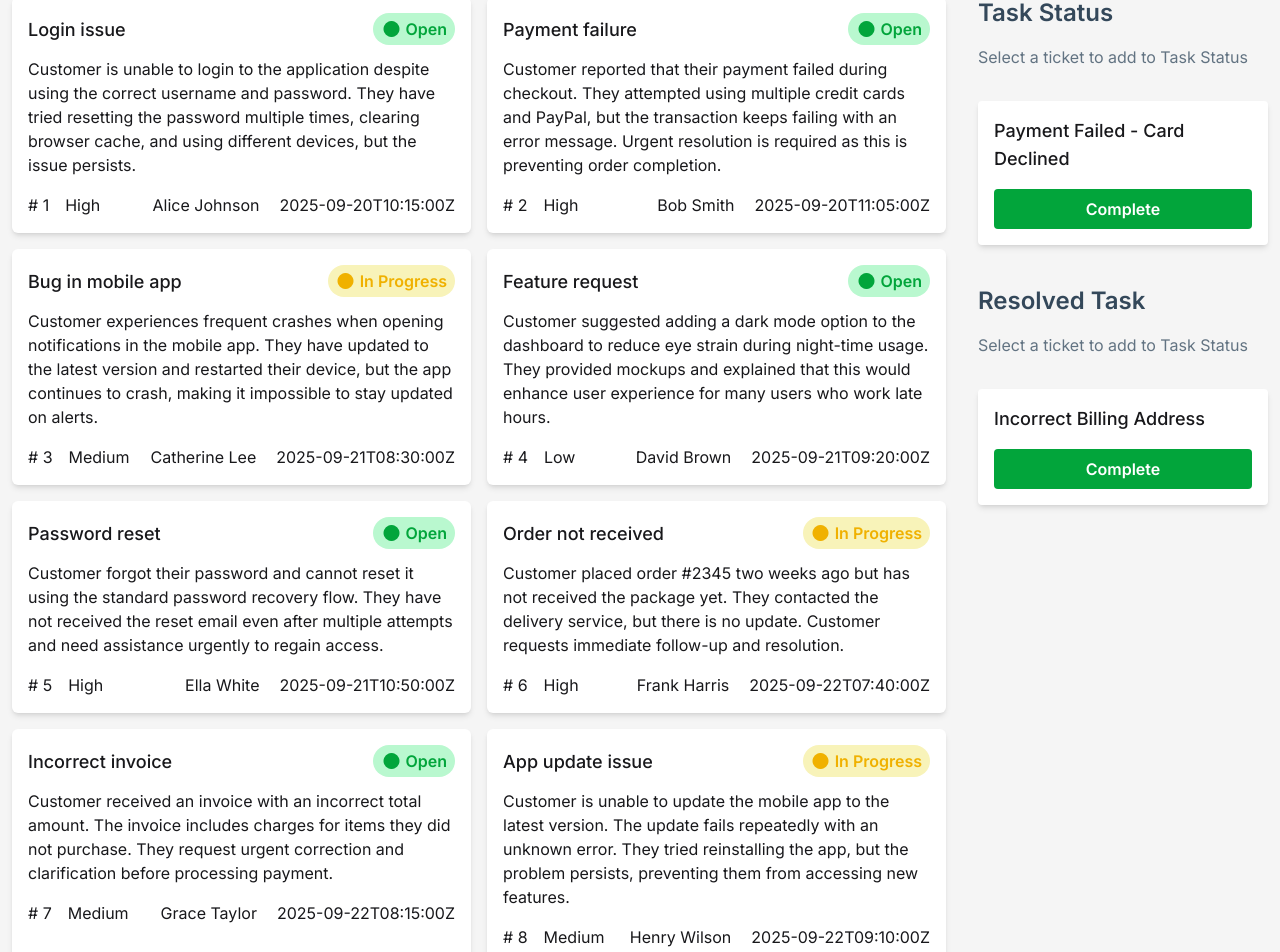
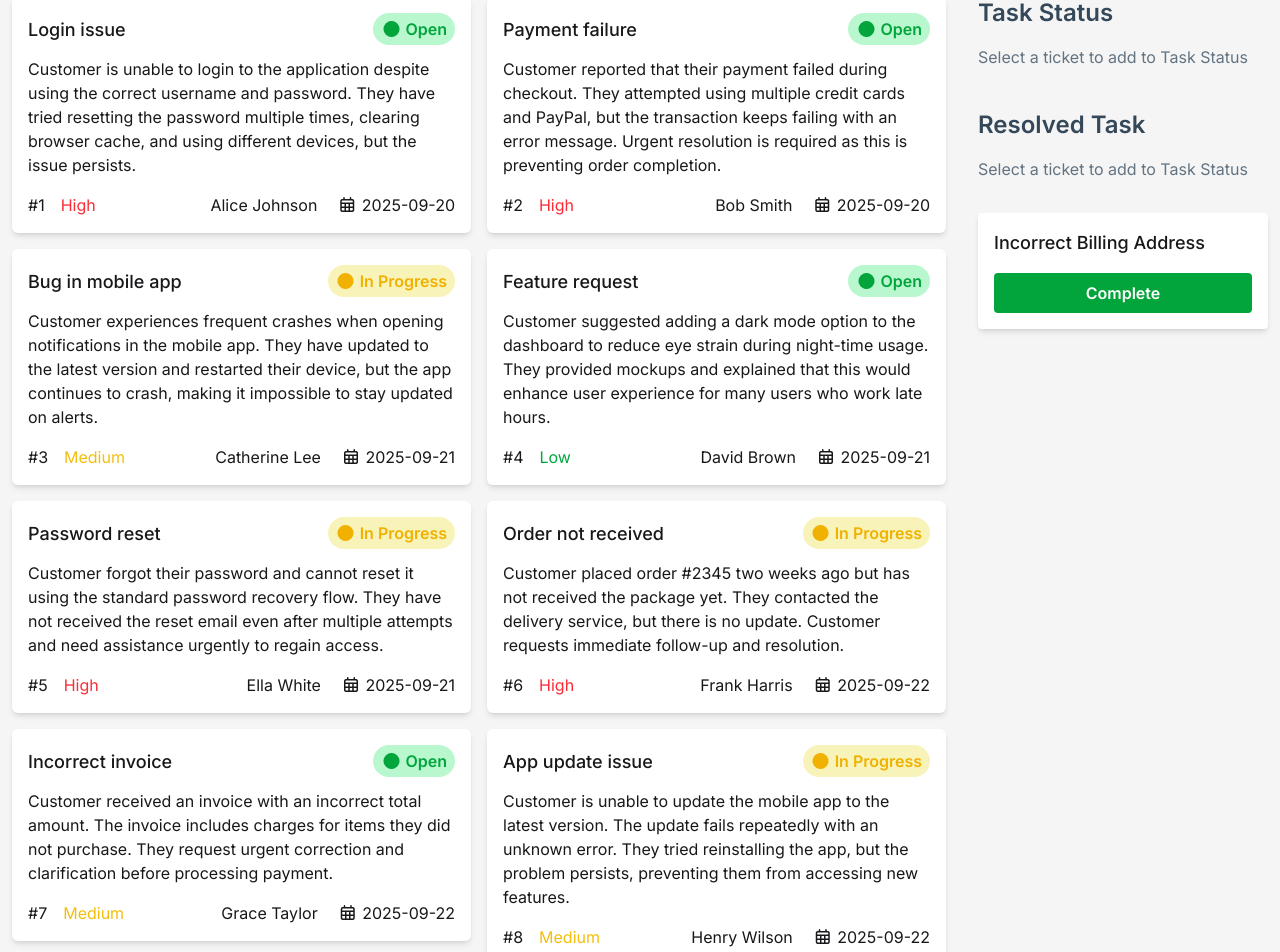
Before and after one commit to shahadat-web-dev/Assingment-7, a React (Vite) app: page / in a window 1280 px wide. Shown: the part 581-1533 px from the top of the page. Built offline with nearby package versions, Linux system fonts and the light colour scheme.

Commit message:
card function add and alear done

```diff
--- a/package.json
+++ b/package.json
@@ -13,6 +13,7 @@
     "@tailwindcss/vite": "^4.1.13",
     "react": "^19.1.1",
     "react-dom": "^19.1.1",
+    "react-toastify": "^11.0.5",
     "tailwindcss": "^4.1.13"
   },
   "devDependencies": {
--- a/public/tickets.json
+++ b/public/tickets.json
@@ -6,7 +6,7 @@
     "customer": "Alice Johnson",
     "priority": "High",
     "status": "Open",
-    "createdAt": "2025-09-20T10:15:00Z"
+    "createdAt": "2025-09-20"
   },
   {
     "id": 2,
@@ -15,7 +15,7 @@
     "customer": "Bob Smith",
     "priority": "High",
     "status": "Open",
-    "createdAt": "2025-09-20T11:05:00Z"
+    "createdAt": "2025-09-20"
   },
   {
     "id": 3,
@@ -24,7 +24,7 @@
     "customer": "Catherine Lee",
     "priority": "Medium",
     "status": "In Progress",
-    "createdAt": "2025-09-21T08:30:00Z"
+    "createdAt": "2025-09-21"
   },
   {
     "id": 4,
@@ -33,7 +33,7 @@
     "customer": "David Brown",
     "priority": "Low",
     "status": "Open",
-    "createdAt": "2025-09-21T09:20:00Z"
+    "createdAt": "2025-09-21"
   },
   {
     "id": 5,
@@ -41,8 +41,8 @@
     "description": "Customer forgot their password and cannot reset it using the standard password recovery flow. They have not received the reset email even after multiple attempts and need assistance urgently to regain access.",
     "customer": "Ella White",
     "priority": "High",
-    "status": "Open",
-    "createdAt": "2025-09-21T10:50:00Z"
+    "status": "In Progress",
+    "createdAt": "2025-09-21"
   },
   {
     "id": 6,
@@ -51,7 +51,7 @@
     "customer": "Frank Harris",
     "priority": "High",
     "status": "In Progress",
-    "createdAt": "2025-09-22T07:40:00Z"
+    "createdAt": "2025-09-22"
   },
   {
     "id": 7,
@@ -60,7 +60,7 @@
     "customer": "Grace Taylor",
     "priority": "Medium",
     "status": "Open",
-    "createdAt": "2025-09-22T08:15:00Z"
+    "createdAt": "2025-09-22"
   },
   {
     "id": 8,
@@ -69,7 +69,7 @@
     "customer": "Henry Wilson",
     "priority": "Medium",
     "status": "In Progress",
-    "createdAt": "2025-09-22T09:10:00Z"
+    "createdAt": "2025-09-22"
   },
   {
     "id": 9,
@@ -78,7 +78,7 @@
     "customer": "Isabella Martinez",
     "priority": "Low",
     "status": "Open",
-    "createdAt": "2025-09-23T06:45:00Z"
+    "createdAt": "2025-09-23"
   },
   {
     "id": 10,
@@ -86,8 +86,8 @@
     "description": "Customer cancelled their order but has not received a refund. They have checked their bank account and transaction history but found no refund. They request a status update and immediate processing of the refund.",
     "customer": "Jack Robinson",
     "priority": "High",
-    "status": "In Progress",
-    "createdAt": "2025-09-23T07:25:00Z"
+    "status": "Open",
+    "createdAt": "2025-09-23"
   },
   {
     "id": 11,
@@ -96,7 +96,7 @@
     "customer": "Karen Clark",
     "priority": "High",
     "status": "In Progress",
-    "createdAt": "2025-09-23T08:00:00Z"
+    "createdAt": "2025-09-23"
   },
   {
     "id": 12,
@@ -105,7 +105,7 @@
     "customer": "Liam Lewis",
     "priority": "Medium",
     "status": "Open",
-    "createdAt": "2025-09-24T05:30:00Z"
+    "createdAt": "2025-09-24"
   },
   {
     "id": 13,
@@ -114,7 +114,7 @@
     "customer": "Mia Walker",
     "priority": "Low",
     "status": "In Progress",
-    "createdAt": "2025-09-24T06:10:00Z"
+    "createdAt": "2025-09-24"
   },
   {
     "id": 14,
@@ -123,7 +123,7 @@
     "customer": "Noah Hall",
     "priority": "Medium",
     "status": "In Progress",
-    "createdAt": "2025-09-24T07:45:00Z"
+    "createdAt": "2025-09-24"
   },
   {
     "id": 15,
@@ -132,6 +132,6 @@
     "customer": "Olivia Allen",
     "priority": "Low",
     "status": "Open",
-    "createdAt": "2025-09-25T06:50:00Z"
+    "createdAt": "2025-09-25"
   }
 ]
--- a/src/App.jsx
+++ b/src/App.jsx
@@ -1,18 +1,23 @@
 
-import { Suspense, } from 'react'
+import { Suspense, useState, } from 'react'
 import './App.css'
 import Counter_Box from './components/Counter_Box'
 import Customer_ticket from './components/Customer_ticket'
 import Footer from './components/Footer'
 import Navber from './components/Navber'
-
+ import { ToastContainer } from 'react-toastify';
 const fetchLoad = async () => {
   const result = await fetch('/tickets.json');
   return result.json();
 }
 
+
+
 function App() {
   const fetchPromise = fetchLoad();
+
+  const [ticketSelect, setTicketSelect] = useState([]);
+  // console.log(ticketSelect);
 
 
 
@@ -21,16 +26,16 @@ function App() {
 
       <Navber />
 
-      <Counter_Box />
+      <Counter_Box ticketSelect={ticketSelect} />
 
       <Suspense fallback={<div className='flex justify-center'>
       <span className="loading loading-bars loading-xl"></span>
       </div>}>
-        <Customer_ticket fetchPromise={fetchPromise} />
+        <Customer_ticket ticketSelect={ticketSelect} fetchPromise={fetchPromise} setTicketSelect={setTicketSelect} />
       </Suspense>
 
       <Footer />
-
+  <ToastContainer></ToastContainer>
     </>
   )
 }
--- a/src/components/Counter_Box.jsx
+++ b/src/components/Counter_Box.jsx
@@ -1,7 +1,7 @@
 
 import bgleft from '../assets/bgleft.png'
 import bgright from '../assets/bgright.png'
-const Counter_Box = () => {
+const Counter_Box = ({ticketSelect}) => {
 
   return (
 
@@ -15,7 +15,7 @@ const Counter_Box = () => {
             <div className='  flex items-center justify-center flex-col'>
 
               <h1 className='text-[24px]'>In-Progress</h1>
-              <p className='text-[60px] font-bold'>0</p>
+              <p className='text-[60px] font-bold'>{ticketSelect.length}</p>
             </div>
 
 
--- a/src/components/Customer_ticket.jsx
+++ b/src/components/Customer_ticket.jsx
@@ -4,7 +4,7 @@ import Task_status from "./Task_status";
 import Resolved_task from "./Resolved_task";
 
 
-const Customer_ticket = ({ fetchPromise }) => {
+const Customer_ticket = ({ fetchPromise,setTicketSelect,ticketSelect }) => {
   const initialData = use(fetchPromise);
   // console.log(initialData);
 
@@ -16,12 +16,12 @@ const Customer_ticket = ({ fetchPromise }) => {
 
         {/* Ticket */}
 
-        <Ticket initialData={initialData}></Ticket>
+        <Ticket initialData={initialData} ticketSelect={ticketSelect} setTicketSelect={setTicketSelect}></Ticket>
 
         {/* status */}
         <div className="grid col-span-1">
           <div>
-            <Task_status />
+            <Task_status ticketSelect={ticketSelect} setTicketSelect={setTicketSelect} />
 
             <Resolved_task />
 
--- /dev/null
+++ b/src/components/Status_Card.jsx
@@ -0,0 +1,21 @@
+
+
+const Status_Card = ({eachTicket}) => {
+
+  return (
+    <div>
+
+         <div className="bg-white p-4 mt-8 shadow-md rounded-sm">
+        <h2 className="text-lg font-medium">{eachTicket.title}</h2>
+        <div className="flex justify-center pt-4">
+          <button className="bg-[#02A53B] w-full py-2 font-semibold rounded-sm text-white">Complete</button>
+        </div>
+      </div>
+
+
+
+    </div>
+  );
+};
+
+export default Status_Card;
--- a/src/components/Task_status.jsx
+++ b/src/components/Task_status.jsx
@@ -1,6 +1,7 @@
+import Status_Card from "./Status_Card";
 
 
-const Task_status = () => {
+const Task_status = ({ ticketSelect}) => {
   return (
     <div>
 
@@ -9,12 +10,11 @@ const Task_status = () => {
         <p className="text-[#627382] pt-4">Select a ticket to add to Task Status</p>
       </div>
 
-      <div className="bg-white p-4 mt-8 shadow-md rounded-sm">
-        <h2 className="text-lg font-medium">Payment Failed - Card Declined</h2>
-        <div className="flex justify-center pt-4">
-          <button className="bg-[#02A53B] w-full py-2 font-semibold rounded-sm text-white">Complete</button>
-        </div>
-      </div>
+       <div>
+        {
+           ticketSelect.map(eachTicket => <Status_Card eachTicket={eachTicket}></Status_Card>)
+        }
+       </div>
 
     </div>
 
--- a/src/components/Ticket.jsx
+++ b/src/components/Ticket.jsx
@@ -1,11 +1,8 @@
-import { useState } from "react";
+import Ticket_Card from "./Ticket_Card";
 
 
 
-const Ticket = ({initialData}) => {
-
-  const [count, setCount] = useState(initialData);
-  // console.log(count);
+const Ticket = ({initialData, ticketSelect, setTicketSelect}) =>{
 
 
 
@@ -16,40 +13,11 @@ const Ticket = ({initialData}) => {
     <div className="grid md:col-span-3 md:grid-cols-2 grid-cols-1 gap-4 ">
 
           {
-            count.map(data => {
-              // console.log(data);
 
-              return (<div key={data.id} className="shadow-md rounded-md cursor-pointer bg-white p-4">
+            initialData.map(data => (<Ticket_Card setTicketSelect={setTicketSelect} ticketSelect={ticketSelect} data={data}></Ticket_Card>))
 
-                <div>
 
-                  <div className="flex items-center justify-between">
-                    <h2 className="textarea-lg font-medium">{data.title}</h2>
 
-                    <span className={`font-semibold py-1 px-2 rounded-2xl ${data.status === 'Open'? "bg-[#B9F8CF] text-[#02A53B] " : data.status === 'In Progress' ? "bg-[#F8F3B9] text-yellow-500 "  : '' } `}>
-
-                      <i class="fa-solid fa-circle"></i> {data.status}</span>
-                  </div>
-
-                  <p className="mt-3">{data.description}</p>
-
-                  <div className="flex  items-center justify-between mt-4">
-                    <div className="flex items-center gap-4">
-                      <h2># {data.id}</h2>
-                      <p>{data.priority}</p>
-                    </div>
-
-                    <div className="flex items-center gap-5">
-                      <h3>{data.customer}</h3>
-                      <p>{data.createdAt}</p>
-                    </div>
-                  </div>
-
-                </div>
-
-              </div>
-              )
-            })
           }
         </div>
   );
--- /dev/null
+++ b/src/components/Ticket_Card.jsx
@@ -0,0 +1,47 @@
+import { toast } from "react-toastify";
+
+
+const Ticket_Card = ({ data, ticketSelect, setTicketSelect }) => {
+  const handleClicked = () => {
+    toast('Card add..')
+    setTicketSelect([...ticketSelect, data]);
+  }
+
+  return (
+    <div onClick={() => handleClicked()}>
+
+      <div key={data.id} className="shadow-md rounded-md cursor-pointer bg-white p-4">
+
+        <div>
+
+          <div className="flex items-center justify-between">
+            <h2 className="textarea-lg font-medium">{data.title}</h2>
+
+            <span className={`font-semibold py-1 px-2 rounded-2xl ${data.status === 'Open' ? "bg-[#B9F8CF] text-[#02A53B] " : data.status === 'In Progress' ? "bg-[#F8F3B9] text-yellow-500 " : ''} `}>
+
+              <i class="fa-solid fa-circle"></i> {data.status}</span>
+          </div>
+
+          <p className="mt-3">{data.description}</p>
+
+          <div className="flex  items-center justify-between mt-4">
+            <div className="flex items-center gap-4">
+              <h2>#{data.id}</h2>
+              <p className={`${data.priority === 'High' ? "text-red-500" : data.priority == 'Medium' ? "text-[#F3BF0C]" : "text-green-600"}`}>{data.priority}</p>
+            </div>
+
+            <div className="flex items-center gap-5">
+              <h3>{data.customer}</h3>
+              <p><i class="fa-regular fa-calendar-days"></i> {data.createdAt}</p>
+            </div>
+          </div>
+
+        </div>
+
+      </div>
+
+    </div>
+  );
+};
+
+export default Ticket_Card;
```
Also changed, not shown: 1 other file (tests, documents, lock files or other folders).
